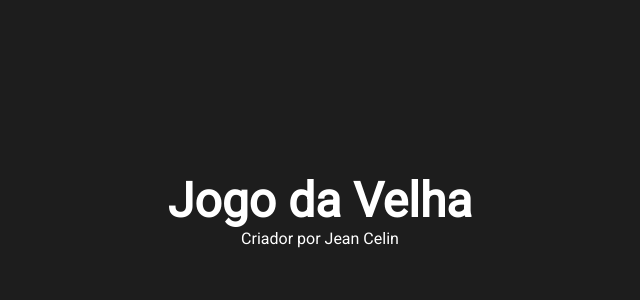
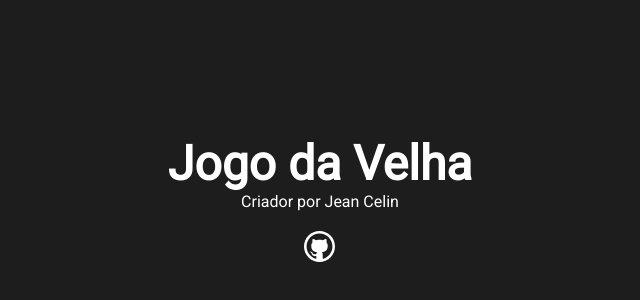
Before and after one commit to JeanCelin/react-jogo-da-velha, a Next.js app: page / in a window 1280 px wide. Shown: the part 190-490 px from the top of the page, without its empty margins (320-960 px from the left). Built offline with nearby package versions, Linux system fonts and the light colour scheme.

Commit message:
Criado componente de icone

```diff
--- a/src/components/header/Header.jsx
+++ b/src/components/header/Header.jsx
@@ -2,12 +2,16 @@
 
 import Tittle from '../title/Title'
 import Subtitle from '../subTitle/Subtitle'
+import Icon from '../icon/Icon'
 
 function Header () {
   return (
     <div className={style.header}>
       <Tittle>Jogo da Velha</Tittle>
       <Subtitle>Criador por Jean Celin</Subtitle>
+      <div className={style.iconContent}>
+        <Icon iconName="github" link="https://github.com/JeanCelin" />
+      </div>
     </div>
 
   )
--- a/src/components/header/Header.module.css
+++ b/src/components/header/Header.module.css
@@ -2,3 +2,8 @@
   text-align: center;
   padding: 40px 0;
 }
+
+.iconContent {
+  margin: 20px 0;
+
+}
--- /dev/null
+++ b/src/components/icon/Icon.jsx
@@ -0,0 +1,12 @@
+function Icon ({ iconName, size, link }) {
+  return (
+    <a href={link} target="_blank">
+    <img src={`/icons/${iconName}.svg`} width={size} />
+    </a>
+  )
+}
+Icon.defaultprops = {
+  size: '30px'
+
+}
+export default Icon
```
Also changed, not shown: public/icons/github.svg (added).
